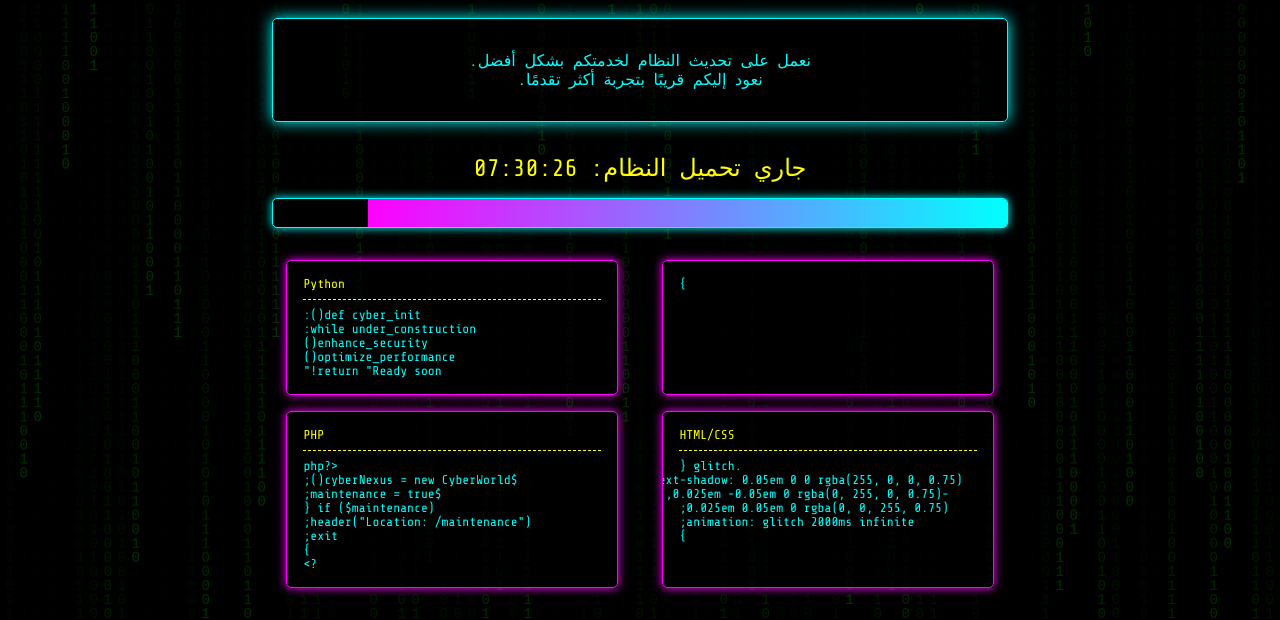
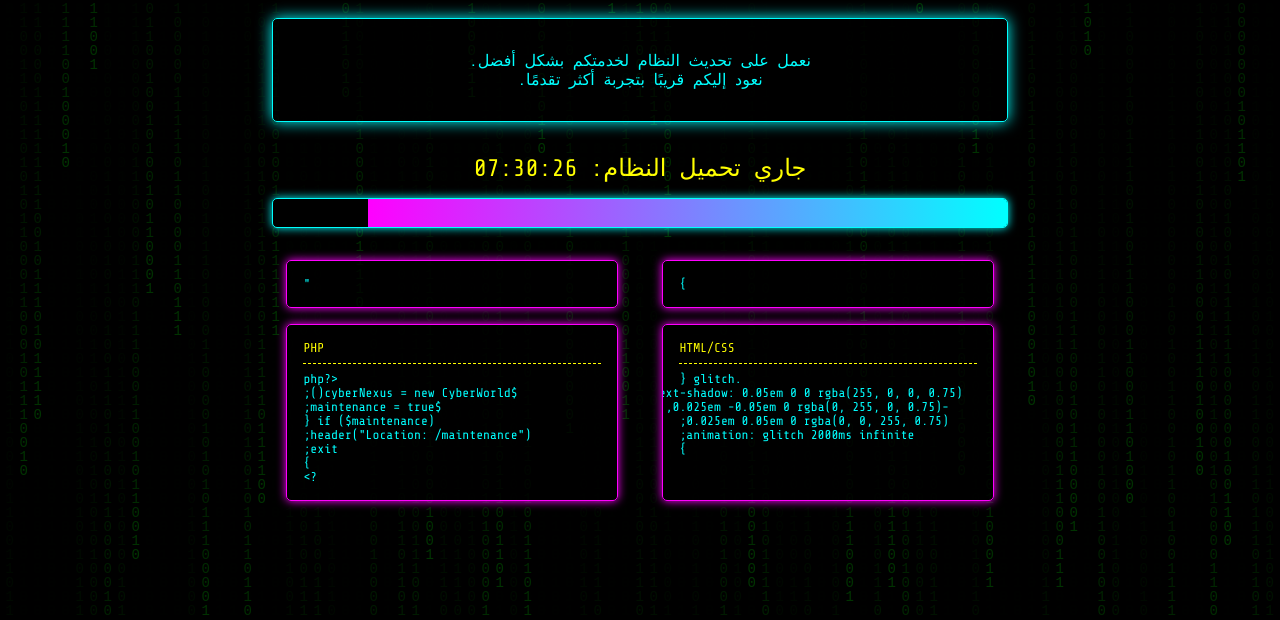
Before and after one commit to rtx74kg/abu-kayan-courses, a plain HTML site: page index.html in a window 1280 px wide. Shown: the part 183-803 px from the top of the page. Drawn offline with nearby package versions, Linux system fonts and the light colour scheme.

Commit message:
Update index.html

```diff
--- a/index.html
+++ b/index.html
@@ -201,12 +201,7 @@
             </div>
 
             <div class="code">
-                <div class="code-header">Python</div>
-                <pre><code>def cyber_init():
-    while under_construction:
-        enhance_security()
-        optimize_performance()
-        return "Ready soon!"</code></pre>
+"</code></pre>
             </div>
 
             <div class="code">
```
